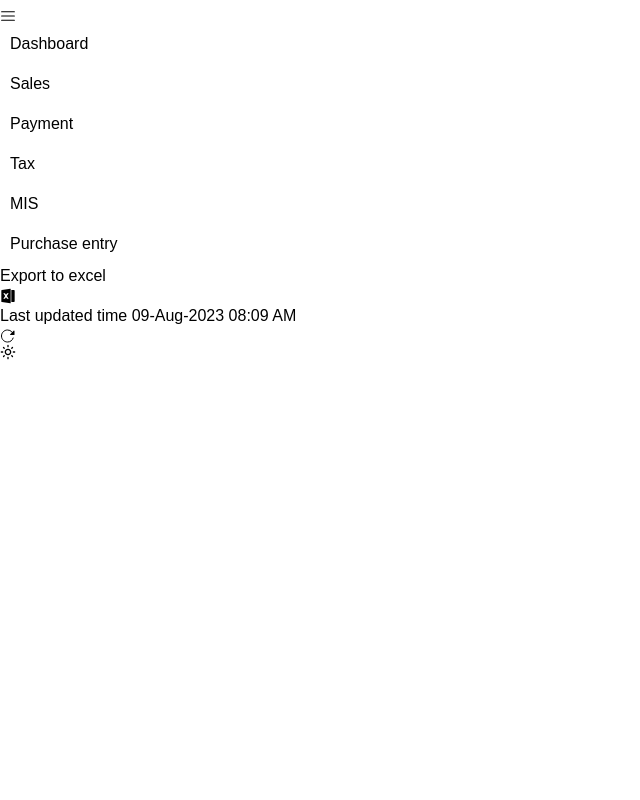
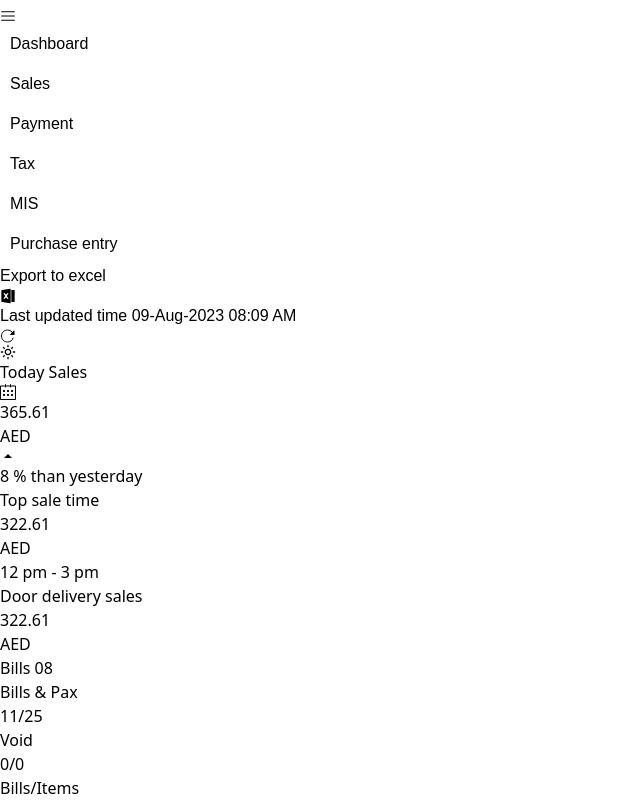
Before and after one commit to azzzrro/s_mt, a React (Vite) app: page /dashboard in a window 1280 px wide. Shown: the part 272-1072 px from the top of the page, without its empty margins (0-640 px from the left). Before the commit the page ends 800 px from the top, so only its background shows below. Built offline with nearby package versions, Linux system fonts and the light colour scheme.

Commit message:
updates-dashboard

```diff
--- a/src/Components/DashboardComponent.tsx
+++ b/src/Components/DashboardComponent.tsx
@@ -5,23 +5,27 @@ import { GoArrowLeft } from "react-icons/go";
 import './style.css'
 import { RxHamburgerMenu } from "react-icons/rx";
 import { useState } from "react";
+import { SlCalender } from "react-icons/sl";
+import { IoMdArrowDropup } from "react-icons/io";
 
-const DashboardComponent = () => {
+
+export const Navbar = () => {
+
   const [mobileView, setmobileView] = useState(false)
 
   return (
     <>
-      <nav className={`navbar ${mobileView ? "h-screen" : "h-28" }  lg:h-[80px] px-10 w-screen bg-[#141414] flex flex-col lg:flex-row lg:justify-between`}>
-        <div className="text-white flex items-center md:justify-between gap-2 lg:mt-0 mt-7">
-          <div className="flex items-center lg:gap-2 gap-4">
-            <div className="xl:text-3xl lg:text-base text-6xl">
+      <nav className={`navbar ${mobileView ? "h-screen pb-20 transition-all ease-in-out duration-[200ms]" : "h-28 transition-all ease-in-out duration-500"} lg:h-[80px] px-10 w-screen bg-[#141414] flex flex-col lg:flex-row lg:justify-between`}>
+        <div className="text-white flex items-center justify-between gap-2 lg:mt-0 mt-7">
+          <div className="flex items-center lg:gap-2 md:gap-4 gap-3">
+            <div className="text-[25px] xl:text-3xl lg:text-base md:text-6xl">
               <GoArrowLeft />
             </div>
-            <h1 className="xl:text-lg lg:text-xs text-5xl">Branch name</h1>
+            <h1 className="xl:text-lg lg:text-xs text-2xl md:text-5xl">Branch name</h1>
           </div>
 
 
-          <ul className="hidden lg:flex gap-8 xl:ml-10 lg:text-[9px]">
+          <ul className="hidden lg:flex lg:gap-4 xl:gap-8 xl:ml-10 lg:text-[9px] xl:text-base">
             <li>Dashboard</li>
             <li>Sales</li>
             <li>Payment</li>
@@ -31,13 +35,13 @@ const DashboardComponent = () => {
           </ul>
 
 
-          <div onClick={()=>setmobileView(!mobileView)} className="lg:hidden text-white text-6xl">
+          <div onClick={() => setmobileView(!mobileView)} className="lg:hidden text-white text-[35px] md:text-6xl">
             <RxHamburgerMenu />
           </div>
         </div>
 
-        <div className="lg:hidden my-12">
-          <ul className="text-white lg:hidden gap-8 ml-10 text-5xl">
+        <div className={`${!mobileView && "hidden"} overflow-scroll mt-5`}>
+          <ul className="text-white lg:hidden gap-8 ml-5 md:ml-10 text-2xl md:text-5xl">
             <li>Dashboard</li>
             <li>Sales</li>
             <li>Payment</li>
@@ -47,26 +51,120 @@ const DashboardComponent = () => {
           </ul>
         </div>
 
-        <div className="text-white flex flex-col lg:flex-row ml-10 lg:ml-0 px-2 lg:px-0 gap-12 mt-14 lg:mt-0 xl:gap-8">
+        <div className={`${!mobileView ? "hidden" : "md:flex"} text-white lg:flex flex-col lg:flex-row ml-5 md:ml-10 lg:ml-0 px-2 lg:px-0 gap-10 md:gap-12  mt-14 lg:mt-0 xl:gap-8`}>
           <div className="flex items-center gap-6 lg:gap-2">
-            <h1 className="lg:text-xs text-3xl">Export to excel</h1>
-            <div className="text-4xl lg:text-xs">
+            <h1 className="lg:text-xs md:text-3xl">Export to excel</h1>
+            <div className="text-4xl lg:text-xs xl:text-xl">
               <RiFileExcel2Fill />
             </div>
           </div>
-          <div className="flex lg:items-center gap-4 lg:gap-3">
-            <h1 className="lg:text-xs lg:max-w-[100%] text-3xl md:max-w-[80%] ">Last updated time 09-Aug-2023 08:09 AM</h1>
-            <div className="text-4xl lg:text-xs">
+          <div className="mt-4 lg:mt-0 flex lg:items-center gap-4 lg:gap-3">
+            <h1 className="lg:text-xs lg:max-w-[100%] md:text-3xl md:max-w-[80%] ">Last updated time 09-Aug-2023 08:09 AM</h1>
+            <div className="text-4xl lg:text-xs xl:text-xl">
               <IoReload />
             </div>
           </div>
-          <div className="flex items-center text-5xl lg:text-xs">
+          <div className="mt-4 lg:mt-0 flex items-center text-3xl md:text-5xl lg:text-xs xl:text-xl">
             <MdOutlineLightMode />
           </div>
         </div>
+
+
       </nav>
     </>
   )
 }
 
+const DashboardComponent = () => {
+
+  return (
+    <>
+      <Navbar />
+
+      <div className="dashboard-main w-screen h-fit xl:flex bg-slate-500 px-10">
+
+        <div className="dashboard-first-left xl:w-[55%] grid grid-rows-10 gap-2 h-full bg-red-300 py-1 px-2">
+
+          <div className="dashboard-first-left-mini-parent text-white grid lg:grid-cols-5 md:grid-cols-6 gap-2 md:gap-4 row-span-3 ">
+            <div className="bg-[#141414] md:col-span-3 lg:col-span-1 pl-4 py-3 flex flex-col justify-between gap-1">
+              <div className="flex gap-5 items-center">
+                <h1 className="text-xs">Today Sales</h1>
+                <div>
+                  <SlCalender />
+                </div>
+              </div>
+              <div className="flex items-end">
+                <h1 className="text-2xl text-[#05FDF1]">365.61</h1>
+                <h1>AED</h1>
+              </div>
+              <div className="flex text-[11px] items-center gap-1 text-[#2DFF1A]">
+                <div><IoMdArrowDropup /></div>
+                <h1>8 % than yesterday</h1>
+              </div>
+            </div>
+            <div className="bg-[#141414] md:col-span-3 lg:col-span-1 pl-4 py-3 flex flex-col justify-between">
+              <div>
+                <h1 className="text-xs">Top sale time</h1>
+              </div>
+              <div className="flex items-end">
+                <h1 className="text-2xl text-[#FFD400]">322.61</h1>
+                <h1>AED</h1>
+              </div>
+              <div className="text-[11px]">
+                <h1>12 pm - 3 pm</h1>
+              </div>
+            </div>
+            <div className="bg-[#141414] md:col-span-4 lg:col-span-1 pl-4 py-3 flex flex-col justify-between">
+              <div>
+                <h1 className="text-xs">Door delivery sales</h1>
+              </div>
+              <div className="flex items-end">
+                <h1 className="text-2xl text-[#FF8006]">322.61</h1>
+                <h1>AED</h1>
+              </div>
+              <div className="text-[11px]">
+                <h1>Bills 08</h1>
+              </div>
+            </div>
+            <div className="bg-[#141414] pl-4 py-3 flex flex-col gap-2">
+              <div>
+                <h1 className="text-xs">Bills & Pax</h1>
+              </div>
+              <h1 className="text-2xl text-[#FF005A]">11/25</h1>
+            </div>
+            <div className="bg-[#141414] pl-4 py-3 flex flex-col justify-between">
+              <div>
+                <h1 className="text-xs">Void</h1>
+              </div>
+              <h1 className="text-2xl text-[#009FFF]">0/0</h1>
+              <div className="text-[11px]">
+                <h1 className="tracking-wide">Bills/Items</h1>
+              </div>
+            </div>
+          </div>
+
+          <div className="dashboard-first-left-big-three-parent grid xl:grid-cols-9 md:grid-cols-4 gap-3 row-span-7">
+            <div className="bg-teal-200 md:col-span-4 xl:col-span-5"></div>
+            <div className="bg-teal-200 md:col-span-2"></div>
+            <div className="bg-teal-200 md:col-span-2"></div>
+          </div>
+
+        </div>
+
+        <div className="dashboard-first-right xl:w-[45%] w-full h-full bg-indigo-400">
+            <div className="h-80"></div>
+        </div>
+      </div>
+
+      <div className="dashboard-second-parent w-screen h-[39vh] bg-slate-600 grid grid-cols-7 gap-3 px-10 py-2">
+
+        <div className="bg-teal-200 col-span-3"></div>
+        <div className="bg-teal-200 col-span-2"></div>
+        <div className="bg-teal-200 col-span-2"></div>
+      </div>
+
+    </>
+  )
+}
+
 export default DashboardComponent
--- a/src/Components/style.css
+++ b/src/Components/style.css
@@ -56,3 +56,15 @@
         margin-top: 60px;
     }
 }
+
+.dashboard-first-left-mini-parent div{
+    border-radius: 15px;
+}
+
+.dashboard-first-left-big-three-parent div{
+    border-radius: 15px;
+}
+
+.dashboard-second-parent div{
+    border-radius: 15px;
+}
```
